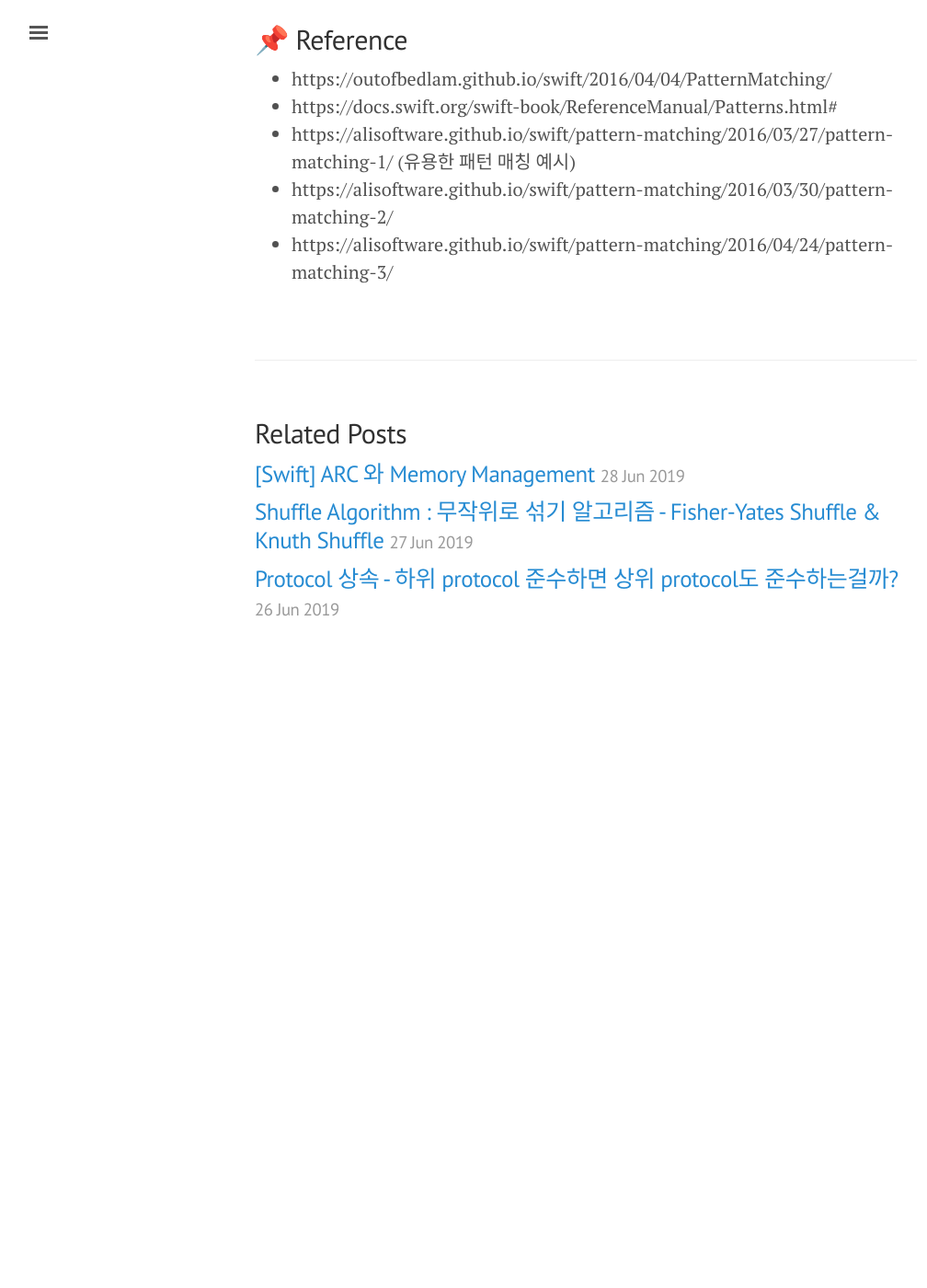
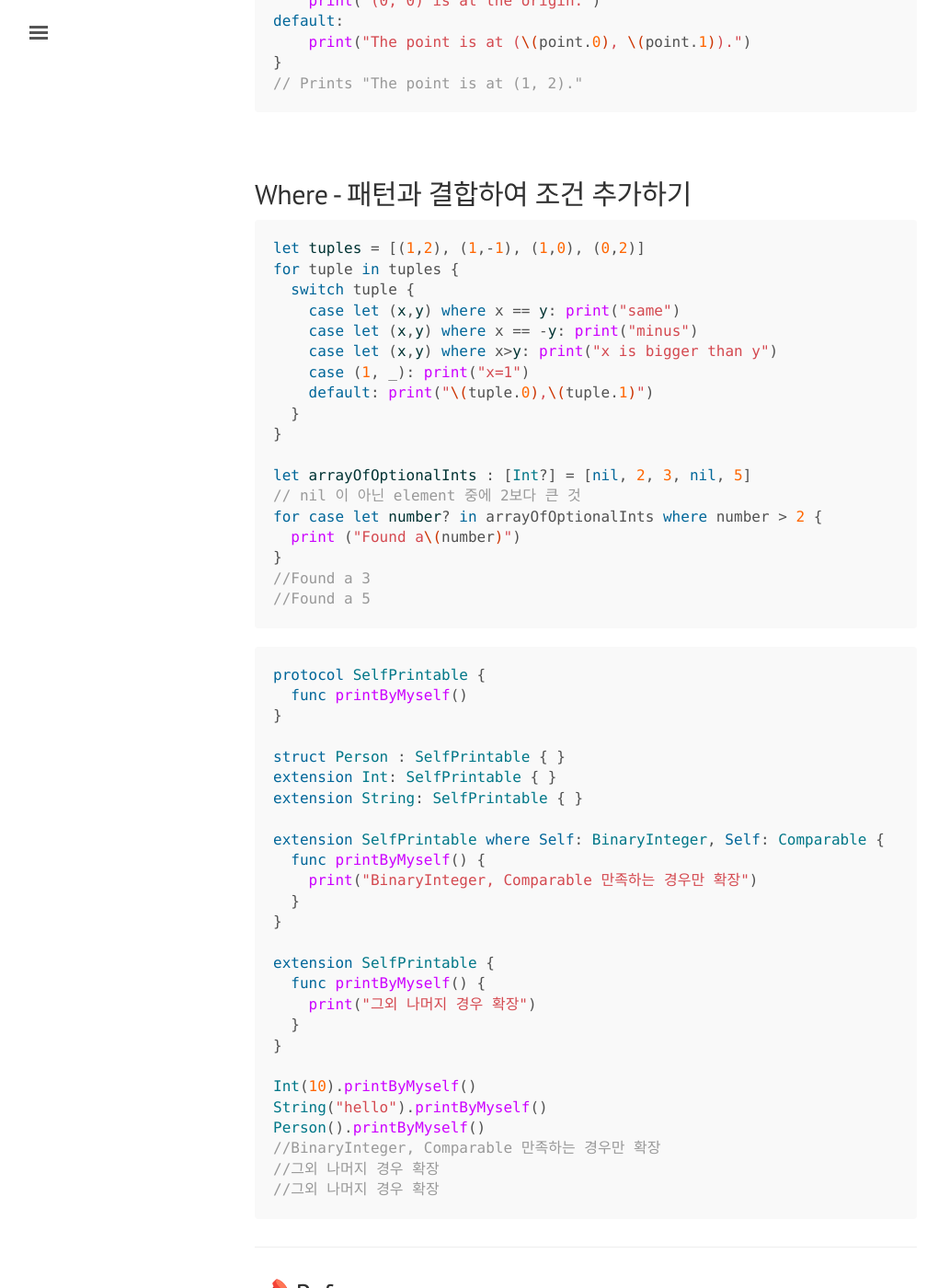
Before and after one commit to daheenallwhite/daheenallwhite.github.io, a Jekyll site: the page built from _posts/2019-07-01-Pattern-And-Pattern-Matching.md, in a window 1280 px wide and 1400 px high, scrolled down 5224 px. Shown: the whole window at 92% size, without its empty margins (3-1011 px from the left). Built offline with Jekyll 4.4.1, drawn with Linux system fonts in a browser that asks for light colours; nearby versions of some CDN libraries; emoji names are drawn with the system emoji font; comment, search, counter and statistics services are not loaded; before the commit the page ends 5960 px from its top, so only the background shows below that; some of the changed text lies outside the part shown.

Commit message:
Update new post about pattern and pattern matching

````diff
--- a/_posts/2019-07-01-Pattern-And-Pattern-Matching.md
+++ b/_posts/2019-07-01-Pattern-And-Pattern-Matching.md
@@ -14,6 +14,14 @@ sitemap :
 > A *pattern* represents the structure of a single value or a composite value.
 
 ![]({{site.url}}/assets/post-image/Pattern.png)
+
+:pushpin: contents
+
+- for destructing values
+- for full pattern matching
+- Where - 패턴과 결합하여 조건 추가하기
+
+
 
 ## For Destructing Values - 값 추출하는 패턴
 
@@ -92,7 +100,7 @@ let (a) : Int = 2
 
 &nbsp;
 
-## for full pattern matching
+## For Full Pattern Matching
 
 ### Enumeration Case Pattern
 
@@ -209,6 +217,60 @@ default:
 // Prints "The point is at (1, 2)."
 ```
 
+&nbsp;
+
+## Where - 패턴과 결합하여 조건 추가하기
+
+```swift
+let tuples = [(1,2), (1,-1), (1,0), (0,2)]
+for tuple in tuples {
+  switch tuple {
+    case let (x,y) where x == y: print("same")
+    case let (x,y) where x == -y: print("minus")
+    case let (x,y) where x>y: print("x is bigger than y")
+    case (1, _): print("x=1")
+    default: print("\(tuple.0),\(tuple.1)")
+  }
+}
+
+let arrayOfOptionalInts : [Int?] = [nil, 2, 3, nil, 5]
+// nil 이 아닌 element 중에 2보다 큰 것
+for case let number? in arrayOfOptionalInts where number > 2 {
+  print ("Found a\(number)")
+}
+//Found a 3
+//Found a 5
+```
+
+```swift
+protocol SelfPrintable {
+  func printByMyself()
+}
+
+struct Person : SelfPrintable { }
+extension Int: SelfPrintable { }
+extension String: SelfPrintable { }
+
+extension SelfPrintable where Self: BinaryInteger, Self: Comparable {
+  func printByMyself() {
+    print("BinaryInteger, Comparable 만족하는 경우만 확장")
+  }
+}
+
+extension SelfPrintable {
+  func printByMyself() {
+    print("그외 나머지 경우 확장")
+  }
+}
+
+Int(10).printByMyself()
+String("hello").printByMyself()
+Person().printByMyself()
+//BinaryInteger, Comparable 만족하는 경우만 확장
+//그외 나머지 경우 확장
+//그외 나머지 경우 확장
+```
+
 
 
 ---
````
